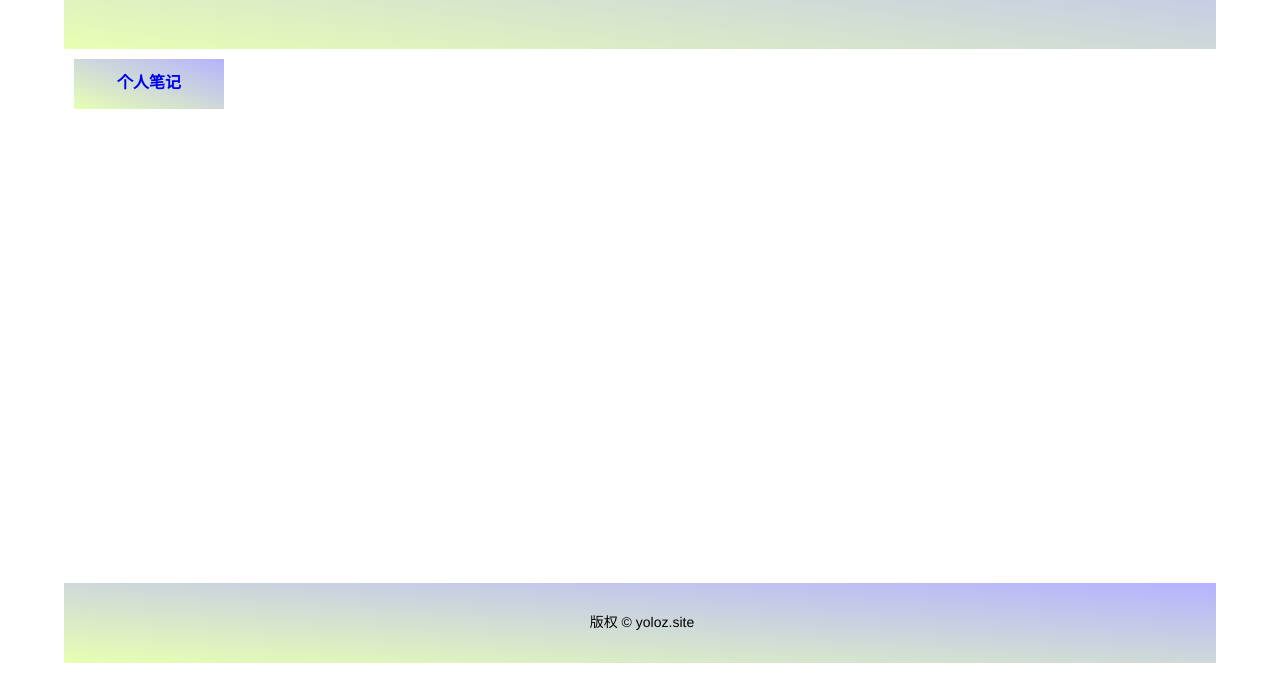
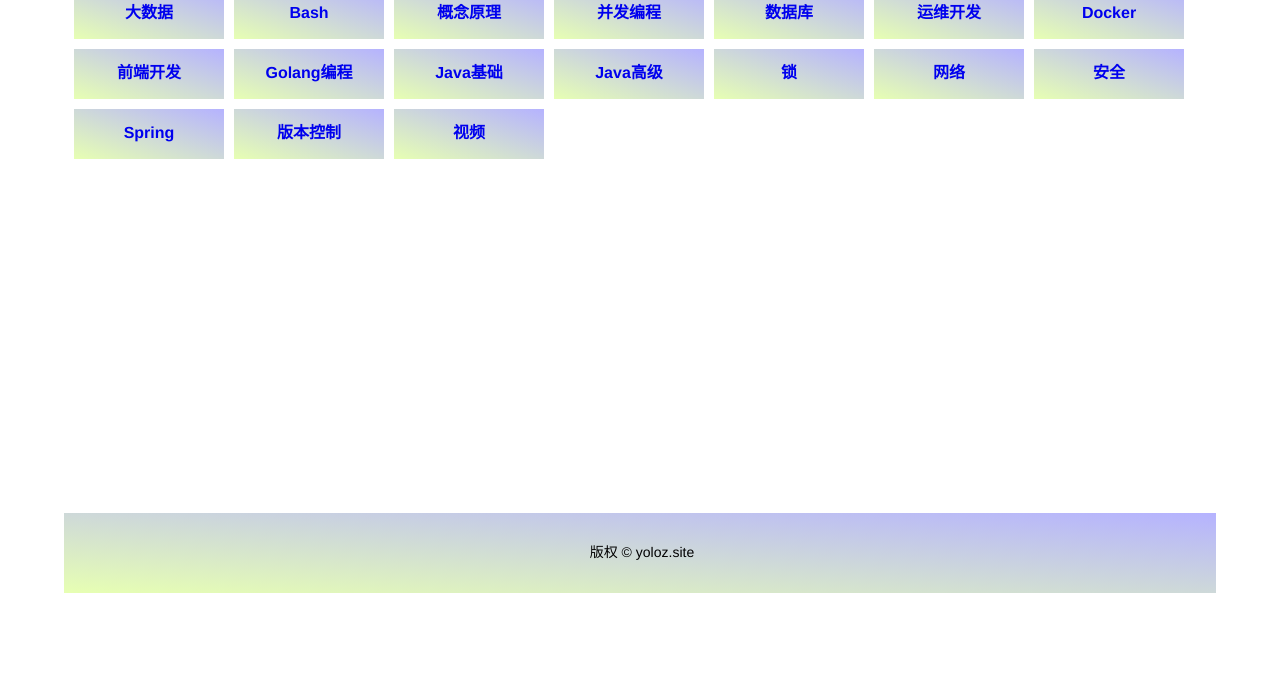
Before and after one commit to yoloz/portal, a plain HTML site: page public/static/index.html in a window 1280 px wide. Shown: the part 119-800 px from the top of the page. Drawn offline with Linux system fonts and the light colour scheme.

Commit message:
添加纵向滚动条

```diff
--- a/public/static/index.html
+++ b/public/static/index.html
@@ -22,7 +22,7 @@
         #header {
             background: linear-gradient(to left bottom, hsl(242, 100%, 85%) 0%, hsl(79, 100%, 85%) 100%);
             width: 90vw;
-            height: 20vh;
+            height: 10vh;
             font-size: 32px;
             font-weight: bold;
         }
@@ -53,6 +53,8 @@
         #cards {
             height: 65vh;
             width: 90vw;
+            margin-top: 10px;
+            overflow-y: scroll;
         }
 
         .card {
@@ -76,7 +78,55 @@
     <div id="cards">
 
         <div class="card">
-            <a href="/note" target="_blank">个人笔记</a>
+            <a href="/bigdata" target="_blank">大数据</a>
+        </div>
+        <div class="card">
+            <a href="/bash" target="_blank">Bash</a>
+        </div>
+        <div class="card">
+            <a href="/concept" target="_blank">概念原理</a>
+        </div>
+        <div class="card">
+            <a href="/concurrent" target="_blank">并发编程</a>
+        </div>
+        <div class="card">
+            <a href="/database" target="_blank">数据库</a>
+        </div>
+        <div class="card">
+            <a href="/devOps" target="_blank">运维开发</a>
+        </div>
+        <div class="card">
+            <a href="/docker" target="_blank">Docker</a>
+        </div>
+        <div class="card">
+            <a href="/frontend" target="_blank">前端开发</a>
+        </div>
+        <div class="card">
+            <a href="/golang" target="_blank">Golang编程</a>
+        </div>
+        <div class="card">
+            <a href="/java" target="_blank">Java基础</a>
+        </div>
+        <div class="card">
+            <a href="/jvm" target="_blank">Java高级</a>
+        </div>
+        <div class="card">
+            <a href="/lock" target="_blank">锁</a>
+        </div>
+        <div class="card">
+            <a href="/network" target="_blank">网络</a>
+        </div>
+        <div class="card">
+            <a href="/security" target="_blank">安全</a>
+        </div>
+        <div class="card">
+            <a href="/spring" target="_blank">Spring</a>
+        </div>
+        <div class="card">
+            <a href="/version" target="_blank">版本控制</a>
+        </div>
+        <div class="card">
+            <a href="/video" target="_blank">视频</a>
         </div>
 
     </div>
```
